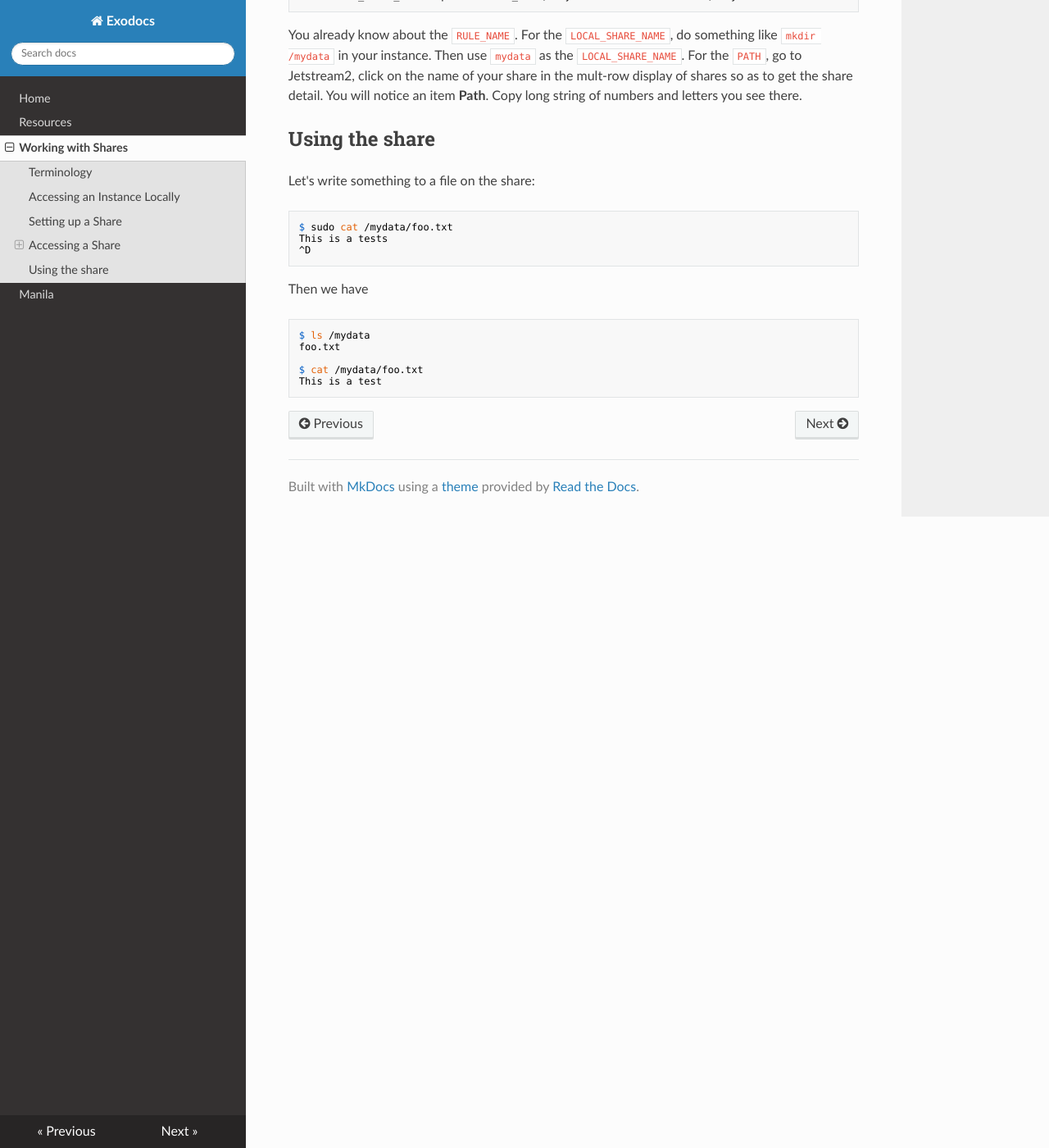
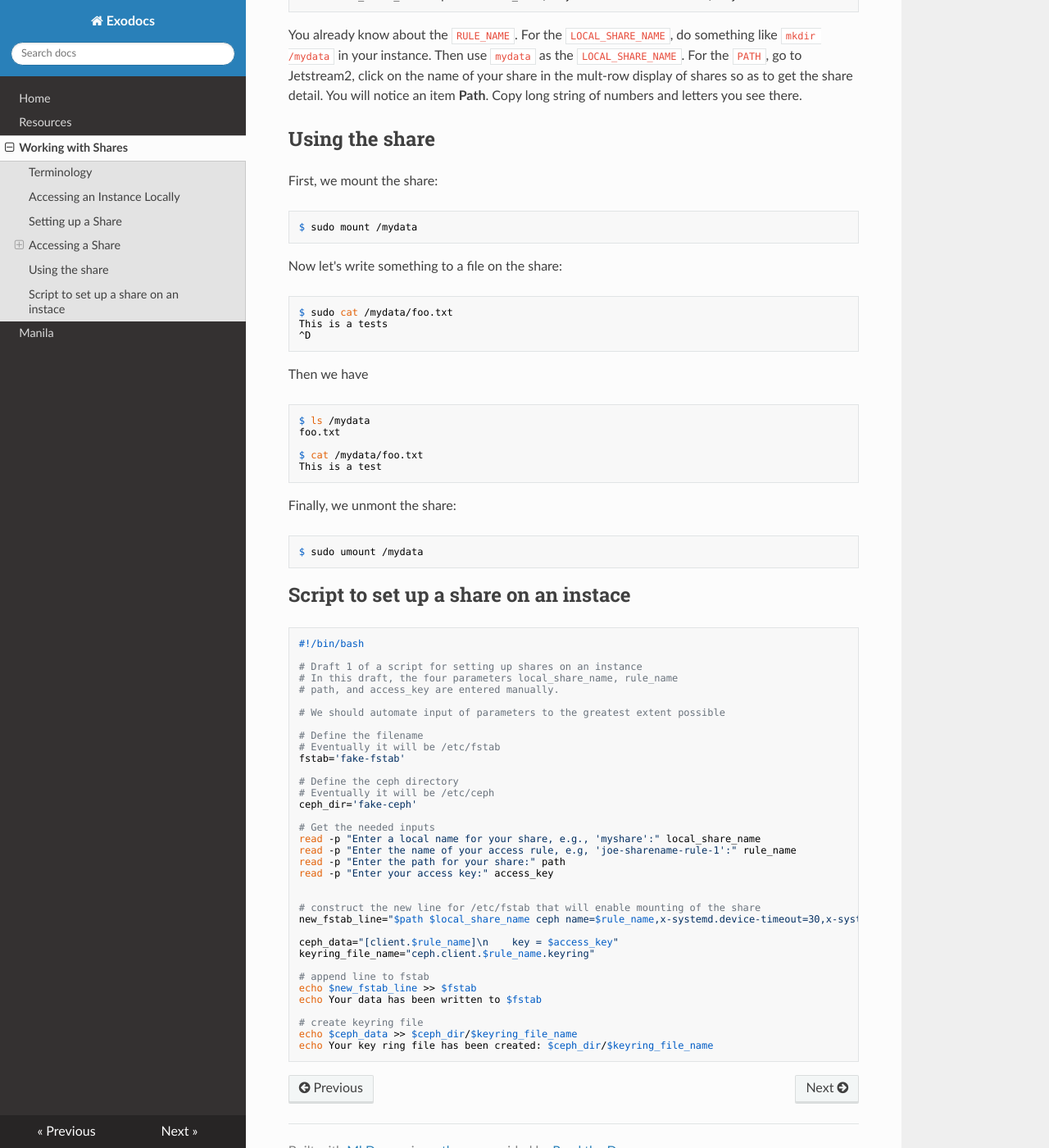
Before and after one commit to jxxcarlson/exo-docs, an MkDocs documentation site: the page built from exo-docs/notes.md, in a window 1280 px wide and 1400 px high, scrolled down 1988 px. Shown: the whole window at 82% size. Built offline with MkDocs 1.6.1, drawn with Linux system fonts in a browser that asks for light colours; nearby versions of some CDN libraries.

Commit message:
update docs

````diff
--- a/exo-docs/notes.md
+++ b/exo-docs/notes.md
@@ -108,7 +108,13 @@ string of numbers and letters you see there.
 
 ## Using the share
 
-Let's write something to a file on the share:
+First, we mount the share:
+
+```
+$ sudo mount /mydata
+```
+
+Now let's write something to a file on the share:
 
 ```
 $ sudo cat /mydata/foo.txt
@@ -125,3 +131,51 @@ foo.txt
 $ cat /mydata/foo.txt
 This is a test
 ```
+
+Finally, we unmont the share:
+
+```
+$ sudo umount /mydata
+```
+
+
+## Script to set up a share on an instace
+
+```
+#!/bin/bash
+
+# Draft 1 of a script for setting up shares on an instance
+# In this draft, the four parameters local_share_name, rule_name
+# path, and access_key are entered manually.
+
+# We should automate input of parameters to the greatest extent possible
+
+# Define the filename
+# Eventually it will be /etc/fstab
+fstab='fake-fstab'
+
+# Define the ceph directory
+# Eventually it will be /etc/ceph
+ceph_dir='fake-ceph'
+
+# Get the needed inputs
+read -p "Enter a local name for your share, e.g., 'myshare':" local_share_name
+read -p "Enter the name of your access rule, e.g, 'joe-sharename-rule-1':" rule_name
+read -p "Enter the path for your share:" path
+read -p "Enter your access key:" access_key
+
+
+# construct the new line for /etc/fstab that will enable mounting of the share
+new_fstab_line="$path $local_share_name ceph name=$rule_name,x-systemd.device-timeout=30,x-systemd.mount-timeout=30,noatime,_netdev,rw 0   2"
+
+ceph_data="[client.$rule_name]\n    key = $access_key"
+keyring_file_name="ceph.client.$rule_name.keyring"
+
+# append line to fstab
+echo $new_fstab_line >> $fstab
+echo Your data has been written to $fstab
+
+# create keyring file
+echo $ceph_data >> $ceph_dir/$keyring_file_name
+echo Your key ring file has been created: $ceph_dir/$keyring_file_name
+```
````
